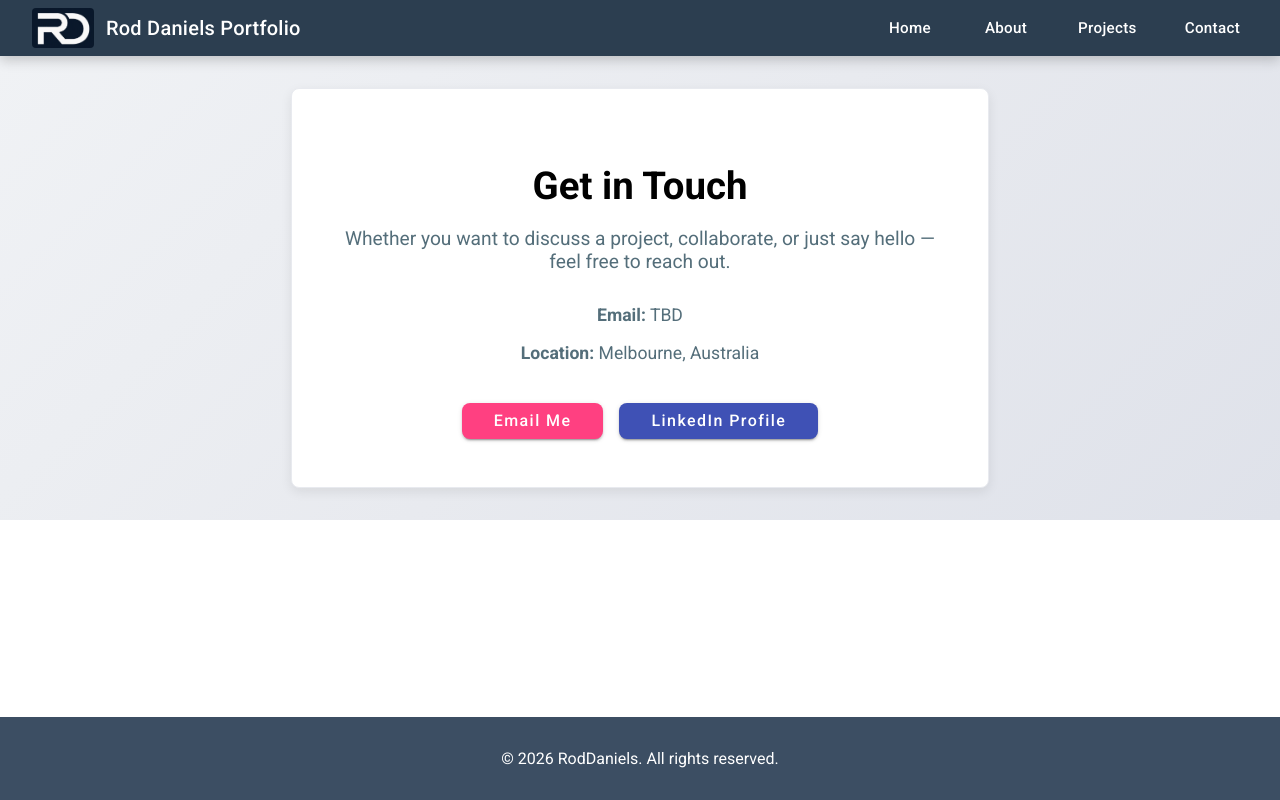
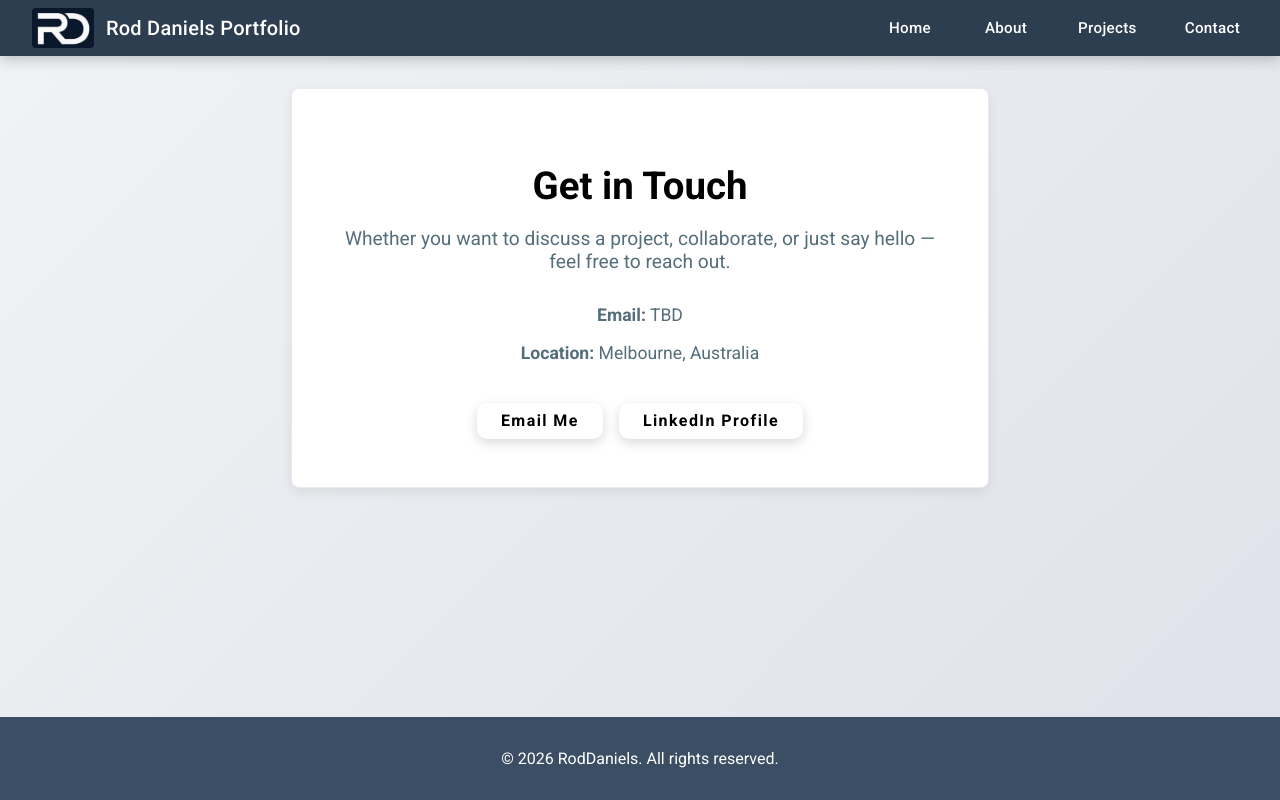
Before and after one commit to rodbagaresau-hue/portfolio, an Angular app: page /contact in a window 1280 px wide. Built offline with nearby package versions, Linux system fonts and the light colour scheme.

Commit message:
css update

```diff
--- a/src/app/about/about.scss
+++ b/src/app/about/about.scss
@@ -1,5 +1,5 @@
 .about-container {
-  min-height: auto;
+  min-height: 95%;
   display: flex;
   align-items: center;
   justify-content: center;
--- a/src/app/contact/contact.html
+++ b/src/app/contact/contact.html
@@ -13,7 +13,7 @@
 
     <div class="contact-actions">
       <a
-        mat-raised-button
+        matButton="filled"
         color="accent"
         class="contact-btn"
         href="mailto:TBD"
@@ -22,7 +22,7 @@
       </a>
 
       <a
-        mat-raised-button
+        matButton="filled"
         color="primary"
         class="contact-btn"
         href="https://www.linkedin.com/in/rod-daniel-bagares-122347108"
--- a/src/app/contact/contact.scss
+++ b/src/app/contact/contact.scss
@@ -1,5 +1,5 @@
 .contact-container {
-  min-height: auto;
+  min-height: 95%;
   display: flex;
   justify-content: center;
   align-items: flex-start;
@@ -66,3 +66,26 @@
     transform: translateY(0);
   }
 }
+
+.contact-actions a {
+  padding: 0.75rem 1.5rem;
+  border-radius: 10px;
+  font-weight: 600;
+  transition: all 0.25s ease;
+
+  /* Floating effect */
+  box-shadow: 0 4px 12px rgba(0, 0, 0, 0.15);
+
+  /* Keep text visible */
+  background: var(--color-surface);
+  color: var(--color-primary);
+}
+
+.hero-actions a[color="accent"] {
+  color: var(--color-accent);
+}
+
+.hero-actions a:hover {
+  transform: translateY(-3px);
+  box-shadow: 0 8px 20px rgba(0, 0, 0, 0.25);
+}
--- a/src/app/home/home.html
+++ b/src/app/home/home.html
@@ -15,14 +15,14 @@
 
     <div class="hero-actions">
         <a
-          mat-raised-button
+          matButton="filled"
           color="primary"
           routerLink="/projects"
         > Explore My Work
         </a>
 
         <a
-          mat-raised-button
+          matButton="filled"
           color="accent"
           routerLink="/about"
         > See My Skills
--- a/src/app/home/home.scss
+++ b/src/app/home/home.scss
@@ -1,5 +1,5 @@
 .hero-container {
-  min-height: auto;
+  min-height: 95%;
   display: flex;
   align-items: flex-start;
   justify-content: center;
@@ -67,3 +67,26 @@
     transform: translateY(0);
   }
 }
+
+// .hero-actions a {
+//   padding: 0.75rem 1.5rem;
+//   border-radius: 10px;
+//   font-weight: 600;
+//   transition: all 0.25s ease;
+
+//   /* Floating effect */
+//   box-shadow: 0 4px 12px rgba(0, 0, 0, 0.15);
+
+//   /* Keep text visible */
+//   background: var(--color-surface);
+//   color: var(--color-primary);
+// }
+
+// .hero-actions a[color="accent"] {
+//   color: var(--color-accent);
+// }
+
+// .hero-actions a:hover {
+//   transform: translateY(-3px);
+//   box-shadow: 0 8px 20px rgba(0, 0, 0, 0.25);
+// }
--- a/src/app/projects/projects.html
+++ b/src/app/projects/projects.html
@@ -24,7 +24,7 @@
 
       <mat-card-actions>
         <a
-          mat-raised-button
+          matButton="filled"
           color="primary"
           href="https://roddaniels.com"
           target="_blank"
@@ -32,7 +32,7 @@
           Visit Site
         </a>
         <a
-          mat-raised-button
+          matButton="filled"
           color="warn"
           href="https://github.com/rodbagaresau-hue/portfolio"
           target="_blank"
@@ -59,7 +59,7 @@
 
       <mat-card-actions>
         <a
-          mat-raised-button
+          matButton="filled"
           color="accent"
           href="https://bossrod.com"
           target="_blank"
--- a/src/app/projects/projects.scss
+++ b/src/app/projects/projects.scss
@@ -1,5 +1,5 @@
 .projects-container {
-  min-height: auto;
+  min-height: 95%;
   padding: 3rem 2rem;
   text-align: center;
   background: linear-gradient(
--- a/src/index.html
+++ b/src/index.html
@@ -5,7 +5,8 @@
     <title>PortfolioWebsite</title>
     <base href="/" />
     <meta name="viewport" content="width=device-width, initial-scale=1" />
-    <link rel="icon" type="image/png" href="assets/favicon.png?v=3" />
+    <link rel="icon" type="image/svg+xml" href="/favicon.svg?v=1">
+    <!-- <link rel="icon" type="image/png" href="assets/favicon.png?v=3" /> -->
     <link rel="preconnect" href="https://fonts.googleapis.com" />
     <link rel="preconnect" href="https://fonts.gstatic.com" crossorigin />
     <link
```
Also changed, not shown: src/assets/favicon.svg (added).
